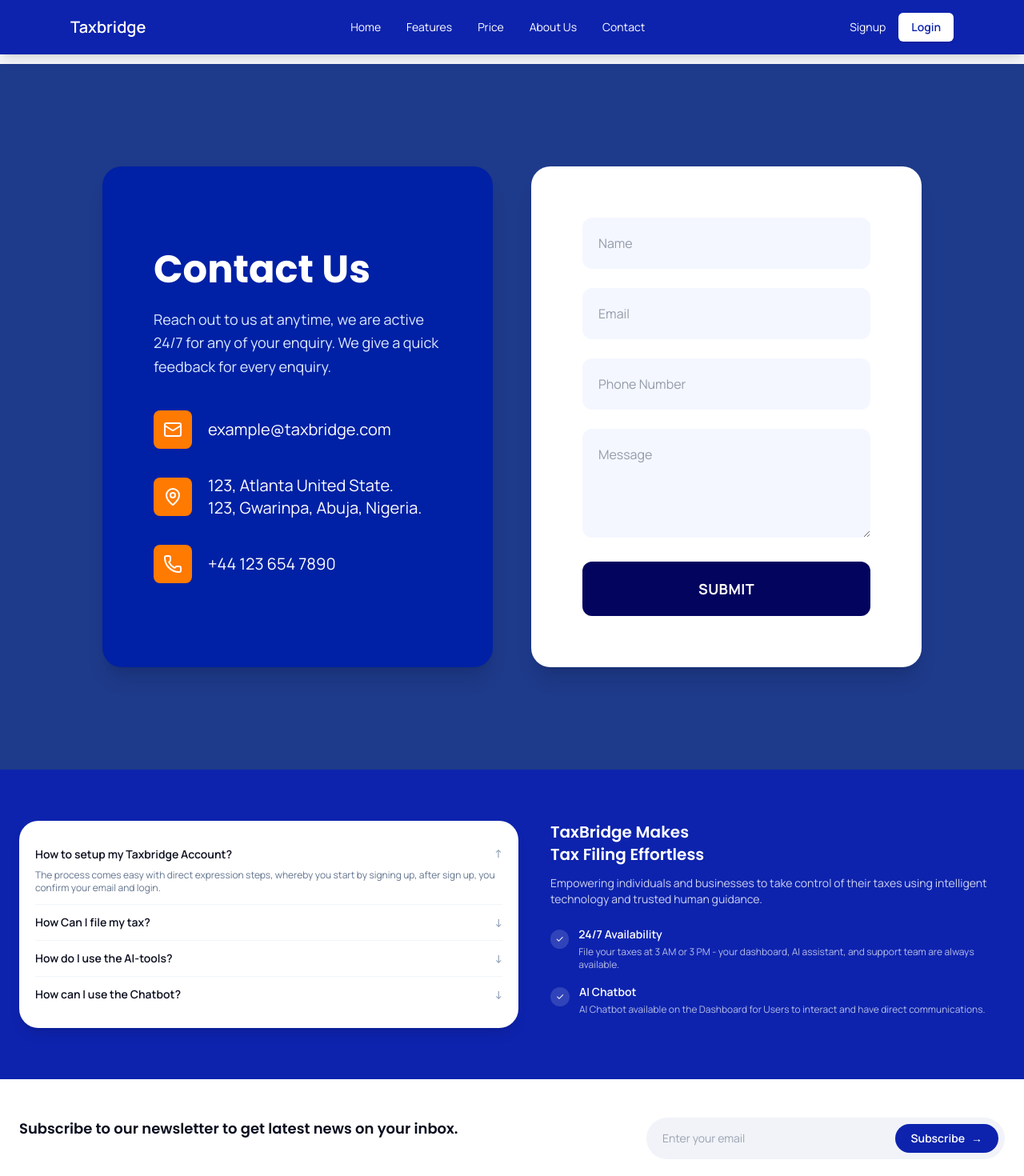
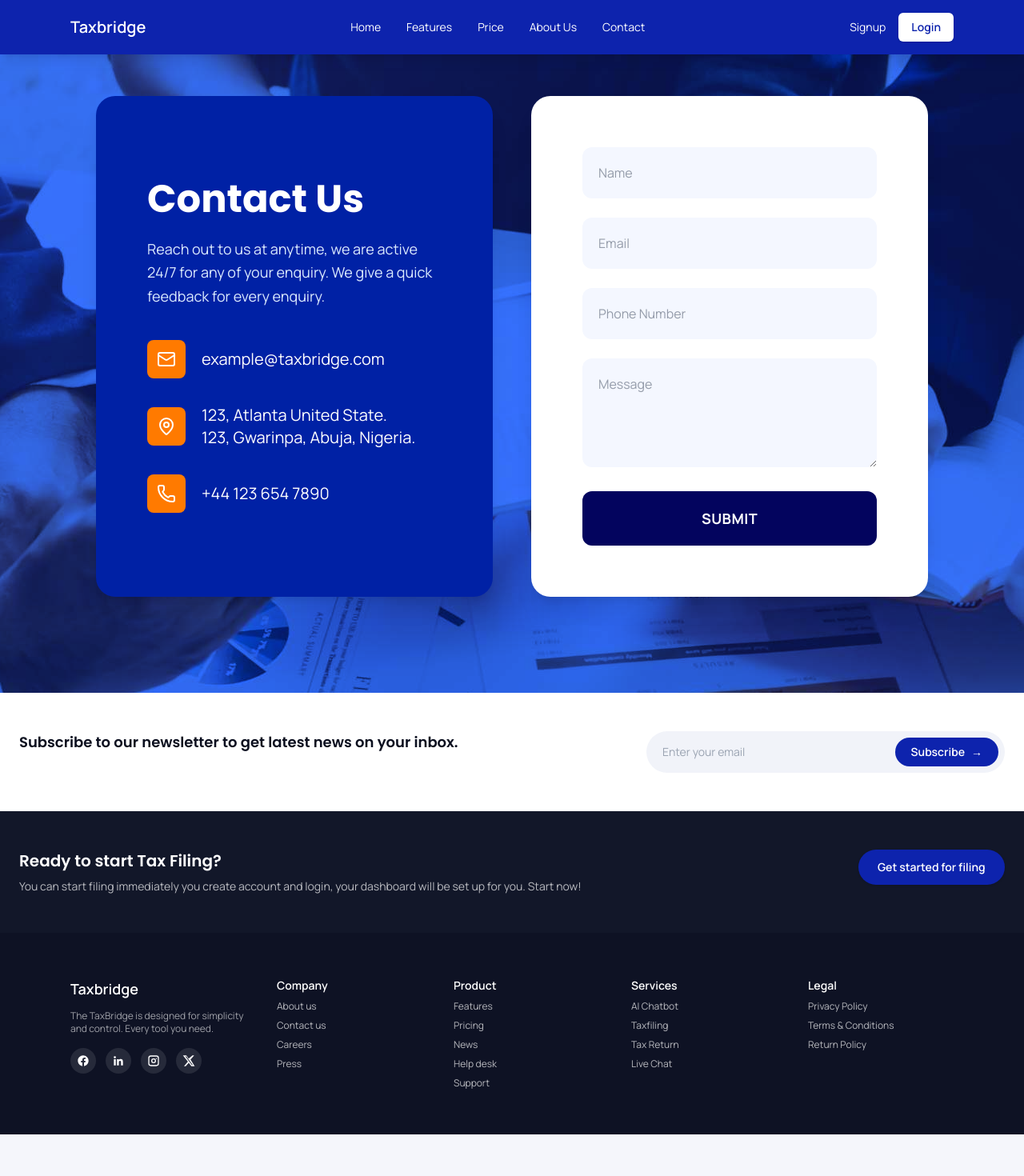
Before and after one commit to L-i-v-i-a/TaxBridge, a Next.js app in the folder frontend/: page /contact in a window 1280 px wide. Shown: the top 1470 px of the page at 80% size. After the commit the page ends 1418 px from the top, so only its background shows below. Built offline with nearby package versions, Linux system fonts and the light colour scheme.

Commit message:
Fix an error in contactus component

```diff
--- a/frontend/components/contactus/contactus.tsx
+++ b/frontend/components/contactus/contactus.tsx
@@ -93,7 +93,7 @@ const ContactUs = () => {
 
   return (
     <>
-      <div className="bg-[#1e3a8a] min-h-screen pt-20 p-16 lg:p-32">
+      <div className="bg-blue-900 bg-[url('/document.jpg')] bg-center bg-repeat bg-blend-overlay min-h-screen pt-20 p-16 lg:p-30 ">
         {/* Container holding both sides */}
         <div className="max-w-7xl w-full grid grid-cols-1 lg:grid-cols-2 gap-12 items-center">
 
--- a/frontend/components/hero.tsx
+++ b/frontend/components/hero.tsx
@@ -117,7 +117,7 @@ export default function Hero() {
           <div className="bg-white p-2 rounded-xl flex items-center shadow-2xl max-w-xl transition-all hover:shadow-[0_20px_50px_rgba(8,_112,_184,_0.7)]">
             <div className="flex items-center gap-3 px-4 flex-1">
               <svg width="47" height="47" viewBox="0 0 47 47" fill="none" xmlns="http://www.w3.org/2000/svg">
-              <path fill-rule="evenodd" clipRule="evenodd" d="M37.0439 41.9181H11.6981C9.88828 41.9181 8.1526
+              <path fillRule="evenodd" clipRule="evenodd" d="M37.0439 41.9181H11.6981C9.88828 41.9181 8.1526
                41.1992 6.87287 39.9194C5.59315 38.6397 4.87421 36.904 4.87421 35.0942V9.63727C4.87421 7.55696
                 6.93307 6.23703 8.74432 6.86482C9.00428 6.95451 9.25578 7.08579 9.49884 7.25866L9.84004
                  7.50237C10.6699 8.09123 11.6627 8.40673 12.6803 8.40498C13.6979 8.40324 14.6896 8.08432
--- a/frontend/src/app/(pages)/contact/page.tsx
+++ b/frontend/src/app/(pages)/contact/page.tsx
@@ -1,4 +1,3 @@
-import FaqHighlightSection from "../../../../components/FaqHighlightSection";
 import Nav from "../../../../components/nav"
 import NewsletterSection from "../../../../components/NewsletterSection"
 import ReadyToStartSection from "../../../../components/ReadyToStartSection"
@@ -33,10 +32,10 @@ const faqItems = [
 export default function ContactPage() {
   return (
     <MarketingPageShell>
-      <main className="pt-20">
+      <main>
         <Nav/>
         <ContactUs/>
-        <FaqHighlightSection items={faqItems} />
+
         <NewsletterSection/>
         <ReadyToStartSection/>
         <SiteFooter/>
--- a/frontend/src/app/globals.css
+++ b/frontend/src/app/globals.css
@@ -38,6 +38,13 @@ h6 {
 
 .hero-background {
   background-image: url(/image.png);
+  background-size: cover;
+  background-position: center;
+  background-blend-mode: overlay;
+}
+
+.contactus-background {
+  background-image: url(/document.jpg);
   background-size: cover;
   background-position: center;
   background-blend-mode: overlay;
```
Also changed, not shown: frontend/public/document.jpg (added).
